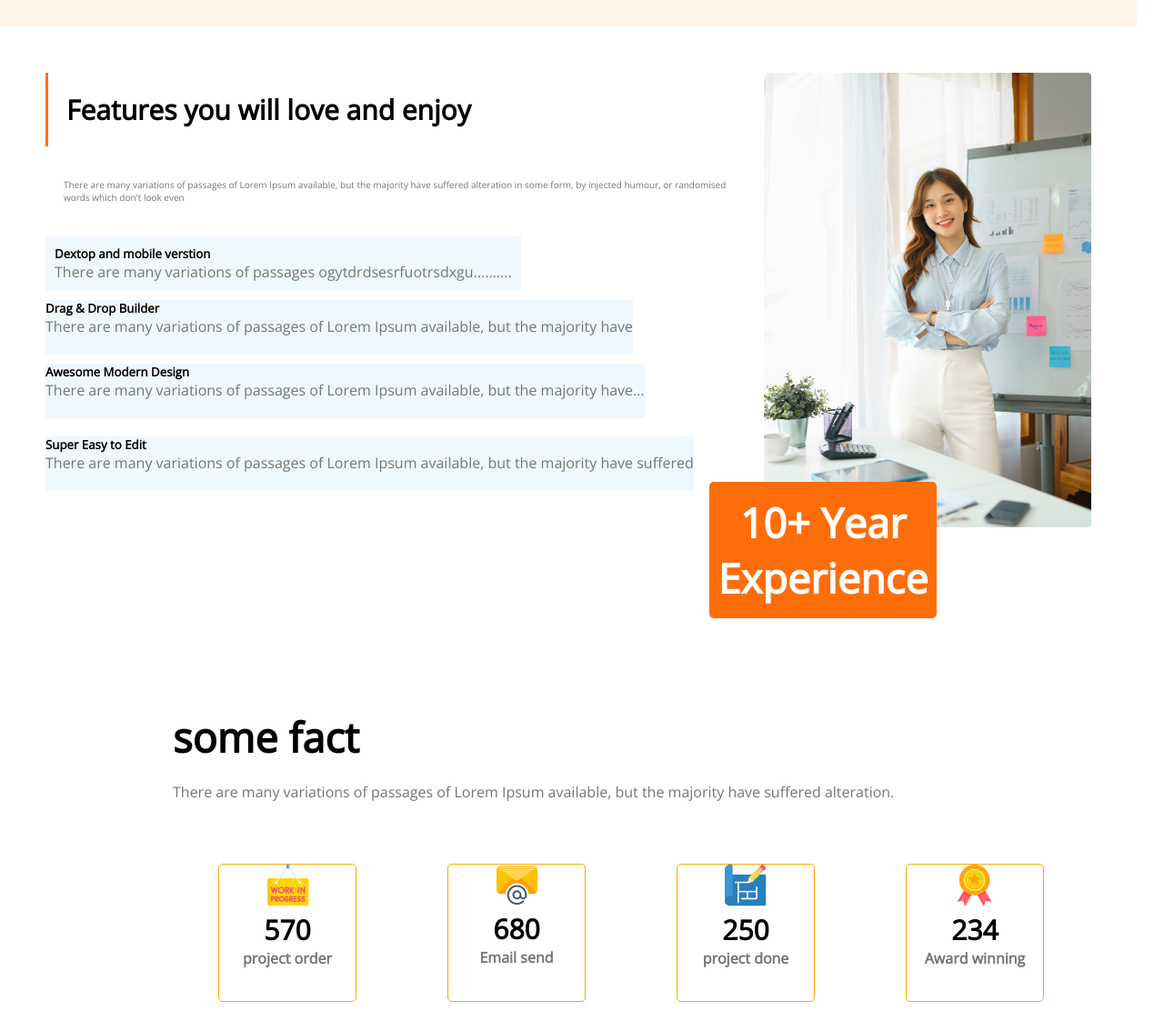
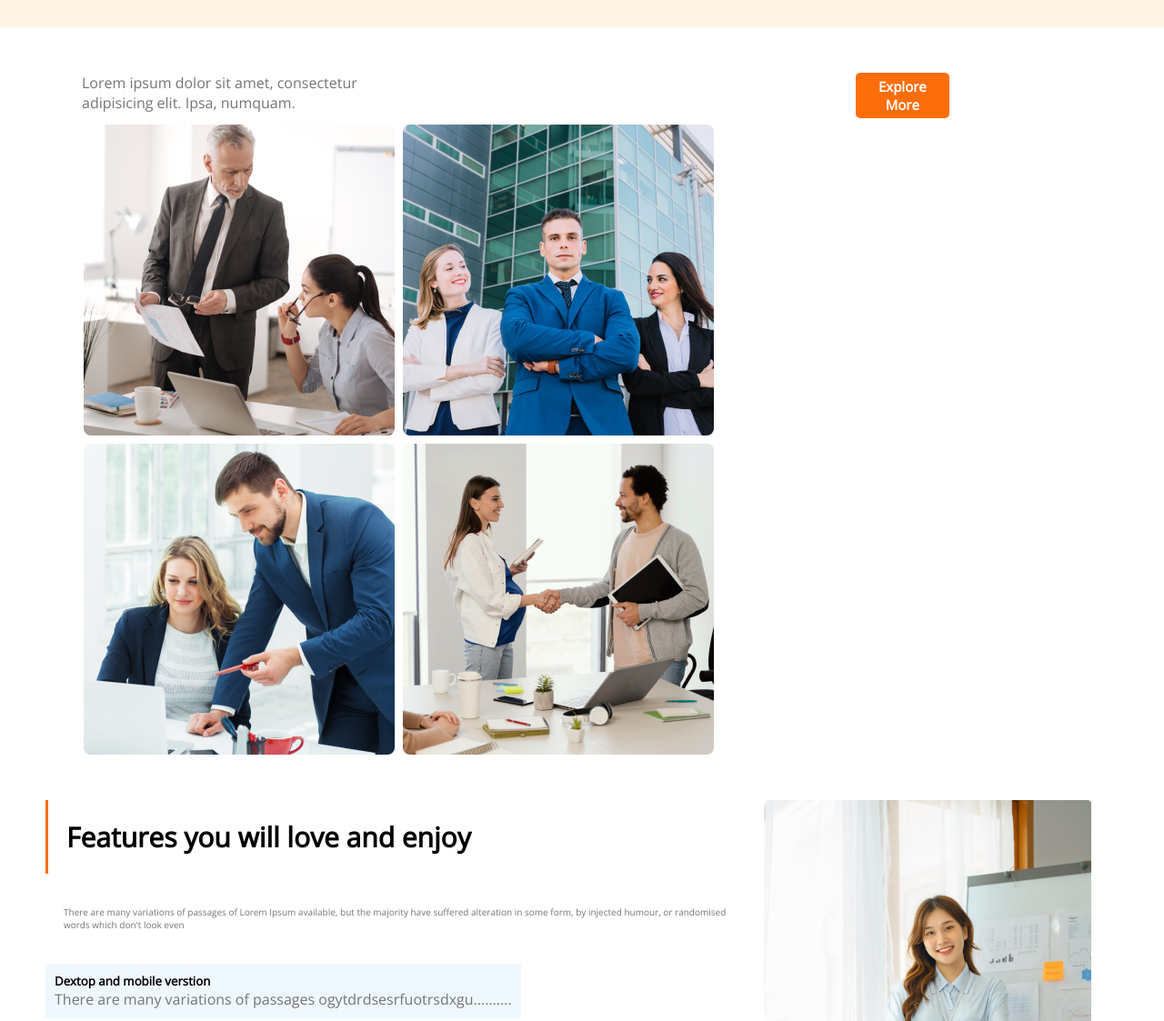
Before and after one commit to Nowrin90/home-work2, a plain HTML site: page index.html in a window 1280 px wide. Shown: the part 820-1943 px from the top of the page at 91% size. Drawn offline with nearby package versions, Linux system fonts and the light colour scheme.

Commit message:
first commit

```diff
--- a/index.html
+++ b/index.html
@@ -33,7 +33,27 @@
 
         </div>
     </header>
+    <div class="container">
 
+        <p class="people-description">Lorem ipsum dolor sit amet, consectetur adipisicing elit. Ipsa, numquam.</p>
+        <button class="btn-third">Explore More</button>
+        <div class="people">
+            <img src="images/team1.png" alt="">
+
+        </div>
+        <div class="people">
+            <img src="images/team2.png" alt="">
+
+        </div>
+        <div class="people">
+            <img src="images/team3.png" alt="">
+
+        </div>
+        <div class="people">
+            <img src="images/team4.png" alt="">
+        </div>
+
+    </div>
     <main>
         <div class="feature">
             <div>
@@ -71,7 +91,7 @@
     </main>
 
     <section class="some">
-        <h2 class="section-title">some fact</h2>
+        <h2 class="section-title">Some Fact</h2>
         <p class="some-description">There are many variations of passages of Lorem Ipsum available, but
             the majority have suffered alteration.</p>
 
@@ -129,6 +149,7 @@
         <div class="div-copyright">
             <p>All rights reserved copyright@2023 startup landing page design</p>
         </div>
-     </section>
+
+
 </body>
 </html>
--- a/styles/style.css
+++ b/styles/style.css
@@ -23,7 +23,7 @@ nav li{
 }
 .header{
     background: rgba(255, 144, 14, 0.1);
-    width: 1250px;
+    width: 1290px;
     height: 850px;
     position: absolute;
 }
@@ -58,10 +58,46 @@ nav li{
     margin: 0 200px;
     border-radius: 5px;
 }
+/* people section */
+.container{
+    display: grid;
+    grid-template-columns: repeat(2,1fr);
+    top: 900px;
+    position: absolute;
+    height: 50px;
+    width: 50px;
+    border-radius: 5px;
+    margin-left: 90px;
+    gap: 5px;
+
+}
+.people{
+    border-radius: 10px;
+    padding: 2px;
+    margin-top: 0px;
+    display: flex;
+}
+.people-description{
+    top:1500px;
+}
+.btn-third{
+    top: 1400px;
+    color: #ffffff;
+    font-weight: 700;
+    font-size: 15px;
+    height: 50px;
+    padding: 5px 25px;
+    border-radius: 5px;
+    background: #fd6e0a;
+    border: 0;
+    margin-left: 500px;
+
+}
+
 /* features section */
 .feature{
     position: absolute;
-   top: 900px;
+    top: 1700px;
     display: flex;
     height: 500px;
     padding-left: 50px;
@@ -138,7 +174,7 @@ p{
  /* some facts */
  .section-title{
      position: absolute;
-    top: 1500px;
+     top: 2350px;
      font-weight: 700;
      font-size: 45px;
      margin-left: 90px;
@@ -146,7 +182,7 @@ p{
  }
  .some-description{
      position: absolute;
-    top: 1580px;
+     top: 2450px;
      margin-left: 90px;
      color: #757575;
      padding: 100px;
@@ -154,7 +190,7 @@ p{
  }
  .about-info-container{
      display: flex;
-    top: 1650px;
+     top: 2550px;
      position: absolute;
      margin-left: 140px;
      padding: 100px;
@@ -222,7 +258,7 @@ p{
  /* sponsers style */
  .sponser{
      position: absolute;
-    top: 1850px;
+     top: 2800px;
      margin-top: 200px;
 
  }
@@ -234,6 +270,7 @@ p{
  .sponser-description{
      font-size: 15px;
      margin-left: 370px;
+     margin-top: 20px;
 
  }
  .sponser-info-container{
@@ -259,7 +296,7 @@ p{
  }
  /* copyright */
  .section-copy{
-    top: 2300px;
+     top: 3300px;
      position: absolute;
      margin-left: 250px;
 
```
Lines whose indentation alone changed are shown as unchanged.
